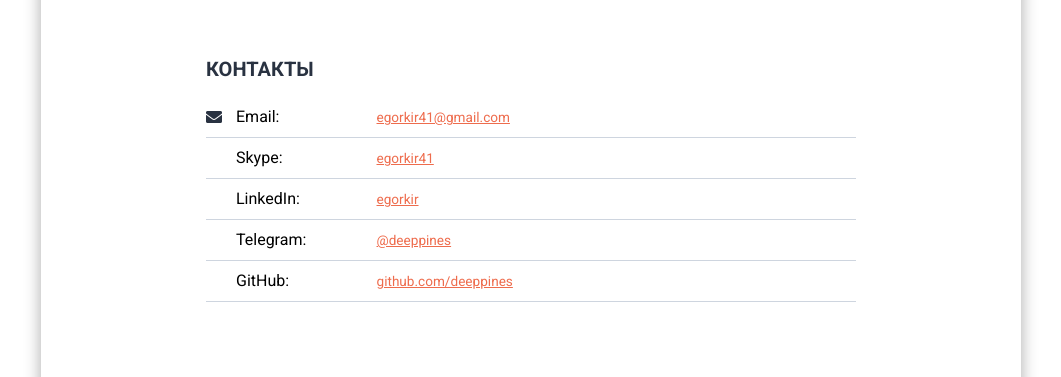
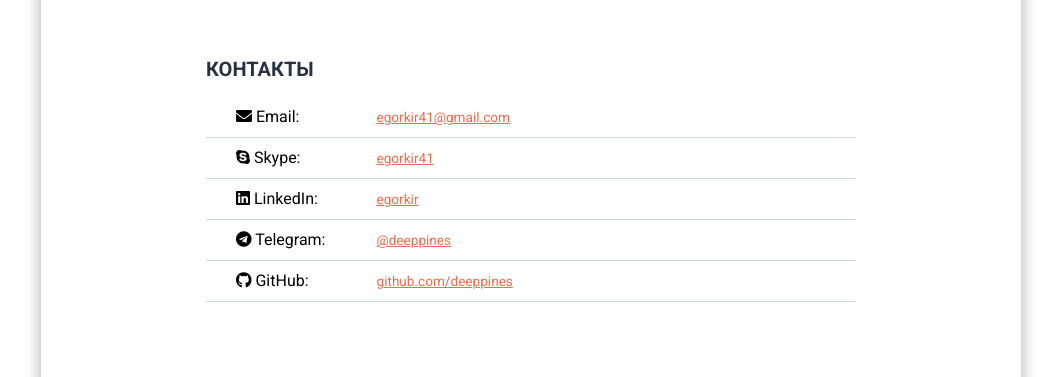
Before and after one commit to deeppines/deeppines.github.io, a Jekyll site: the page built from cv.html, in a window 1280 px wide. Shown: the part 656-1033 px from the top of the page, without its empty margins (109-1170 px from the left). Built offline with Jekyll 4.4.1, drawn with Linux system fonts in a browser that asks for light colours.

Commit message:
update icon

```diff
--- a/_includes/cv/contacts.html
+++ b/_includes/cv/contacts.html
@@ -4,7 +4,7 @@
     <ul class="list list_table">
         <li class="list__item list__item_row">
             <span class="list__col list__col_icon">
-                <i class="fa fa-envelope" aria-hidden="true"></i>
+                <i class="fas fa-envelope" aria-hidden="true"></i>
                 Email:
             </span>
             <span class="list__col">
@@ -13,7 +13,7 @@
         </li>
         <li class="list__item list__item_row">
             <span class="list__col list__col_icon">
-                <i class="fa fa-skype" aria-hidden="true"></i>
+                <i class="fab fa-skype" aria-hidden="true"></i>
                 Skype:
             </span>
             <span class="list__col">
@@ -22,7 +22,7 @@
         </li>
         <li class="list__item list__item_row">
             <span class="list__col list__col_icon">
-                <i class="fa fa-linkedin" aria-hidden="true"></i>
+                <i class="fab fa-linkedin" aria-hidden="true"></i>
                 LinkedIn:
             </span>
             <span class="list__col">
@@ -31,7 +31,7 @@
         </li>
         <li class="list__item list__item_row">
             <span class="list__col list__col_icon">
-                <i class="fa fa-telegram" aria-hidden="true"></i>
+                <i class="fab fa-telegram" aria-hidden="true"></i>
                 Telegram:
             </span>
             <span class="list__col">
@@ -40,7 +40,7 @@
         </li>
         <li class="list__item list__item_row">
             <span class="list__col list__col_icon">
-                <i class="fa fa-github" aria-hidden="true"></i>
+                <i class="fab fa-github" aria-hidden="true"></i>
                 GitHub:
             </span>
             <span class="list__col">
```
